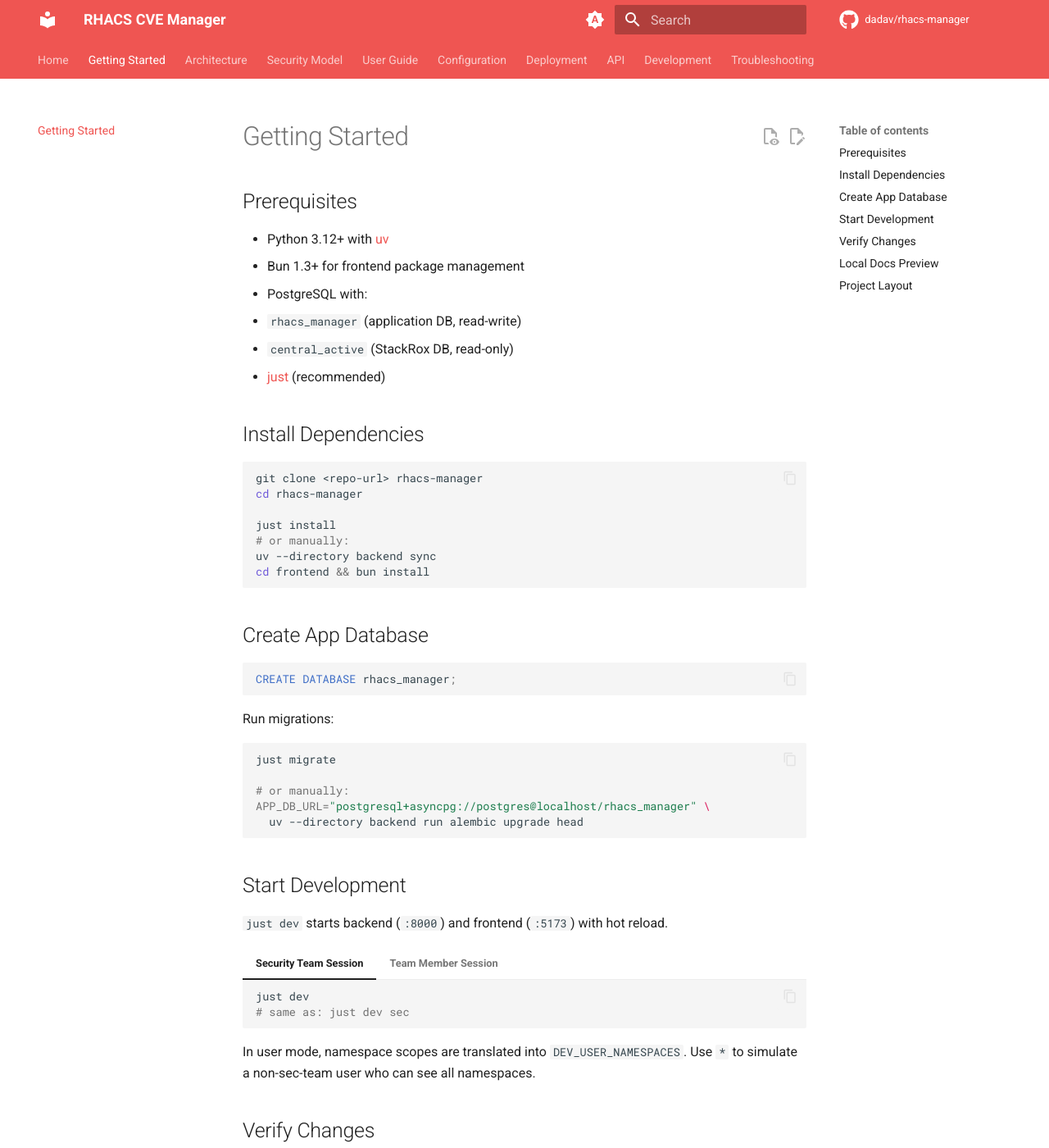
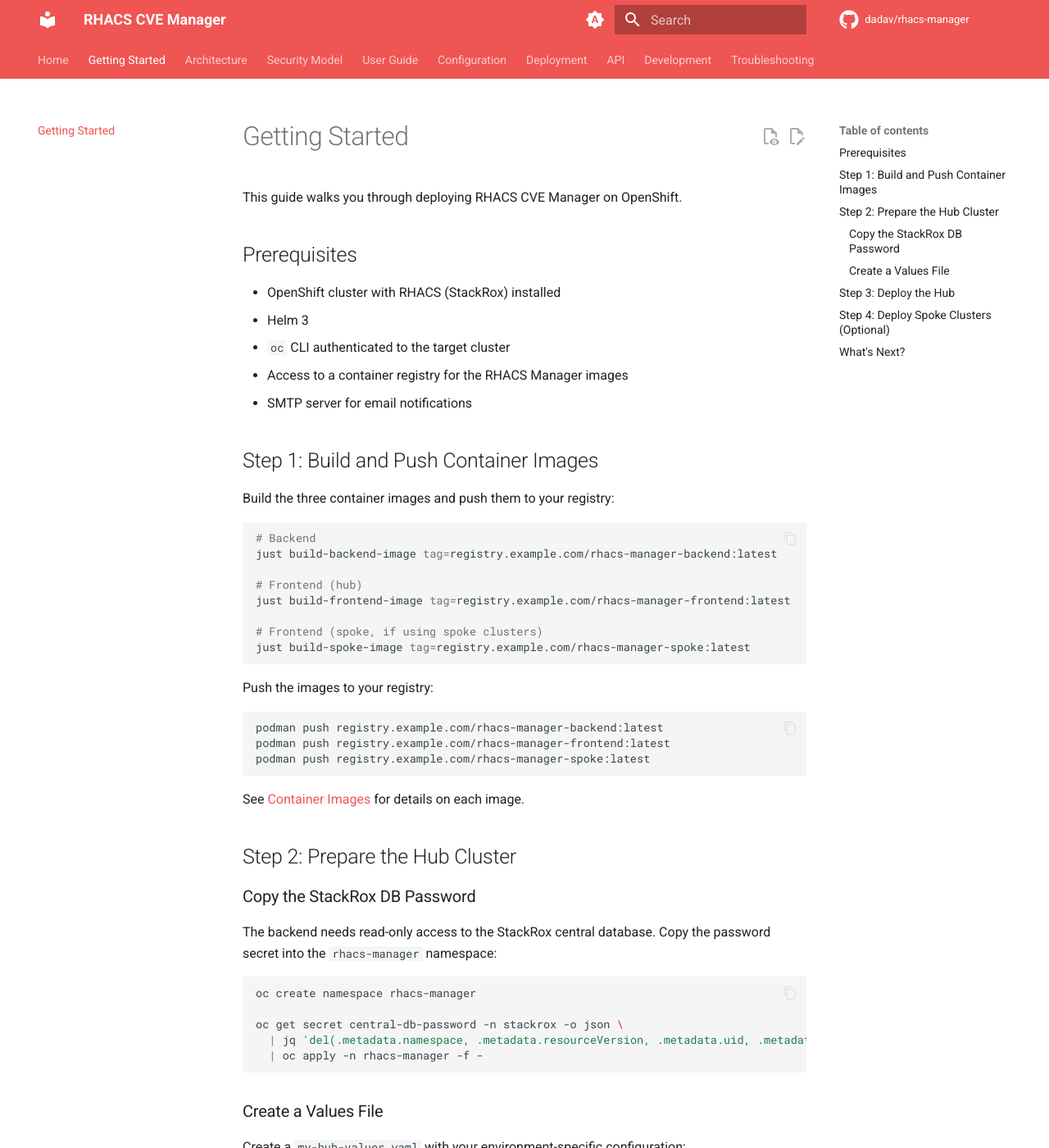
Before and after one commit to dadav/rhacs-manager, an MkDocs documentation site: the page built from docs/getting-started.md, in a window 1280 px wide and 1400 px high. Shown: the whole window at 82% size. Built offline with MkDocs 1.6.1 and Material for MkDocs 9.7.7, drawn with Linux system fonts in a browser that asks for light colours; comment, search, counter and statistics services are not loaded; some of the changed text lies outside the part shown.

Commit message:
docs: Move some docs around

````diff
--- a/docs/development.md
+++ b/docs/development.md
@@ -1,4 +1,85 @@
 # Development
+
+## Prerequisites
+
+- Python 3.12+ with [uv](https://docs.astral.sh/uv/)
+- Bun 1.3+ for frontend package management
+- PostgreSQL with:
+  - `rhacs_manager` (application DB, read-write)
+  - `central_active` (StackRox DB, read-only)
+- [just](https://github.com/casey/just) (recommended)
+
+## Local Setup
+
+```bash
+git clone <repo-url> rhacs-manager
+cd rhacs-manager
+
+just install
+# or manually:
+uv --directory backend sync
+cd frontend && bun install
+```
+
+### Create App Database
+
+```sql
+CREATE DATABASE rhacs_manager;
+```
+
+Run migrations:
+
+```bash
+just migrate
+
+# or manually:
+APP_DB_URL="postgresql+asyncpg://postgres@localhost/rhacs_manager" \
+  uv --directory backend run alembic upgrade head
+```
+
+### Start Development
+
+`just dev` starts backend (`:8000`) and frontend (`:5173`) with hot reload.
+
+=== "Security Team Session"
+
+    ```bash
+    just dev
+    # same as: just dev sec
+    ```
+
+=== "Team Member Session"
+
+    ```bash
+    just dev user
+    just dev user payments:cluster-a
+    just dev user payments:cluster-a inventory:cluster-a
+    just dev user '*'
+    ```
+
+In user mode, namespace scopes are translated into `DEV_USER_NAMESPACES`. Use `*` to simulate a non-sec-team user who can see all namespaces.
+
+### Verify Changes
+
+```bash
+just check
+
+# individual commands:
+just test           # backend tests
+just lint           # frontend lint
+just build-frontend # frontend type-check + build
+```
+
+!!! warning
+    Backend tests and frontend build must pass before merging.
+
+### Local Docs Preview
+
+```bash
+just docs
+# build static output:
+just docs-build
+```
 
 ## Justfile Commands
 
--- a/docs/getting-started.md
+++ b/docs/getting-started.md
@@ -1,114 +1,131 @@
 # Getting Started
+
+This guide walks you through deploying RHACS CVE Manager on OpenShift.
 
 ## Prerequisites
 
-- Python 3.12+ with [uv](https://docs.astral.sh/uv/)
-- Bun 1.3+ for frontend package management
-- PostgreSQL with:
-  - `rhacs_manager` (application DB, read-write)
-  - `central_active` (StackRox DB, read-only)
-- [just](https://github.com/casey/just) (recommended)
+- OpenShift cluster with RHACS (StackRox) installed
+- Helm 3
+- `oc` CLI authenticated to the target cluster
+- Access to a container registry for the RHACS Manager images
+- SMTP server for email notifications
 
-## Install Dependencies
+## Step 1: Build and Push Container Images
+
+Build the three container images and push them to your registry:
 
 ```bash
-git clone <repo-url> rhacs-manager
-cd rhacs-manager
+# Backend
+just build-backend-image tag=registry.example.com/rhacs-manager-backend:latest
 
-just install
-# or manually:
-uv --directory backend sync
-cd frontend && bun install
+# Frontend (hub)
+just build-frontend-image tag=registry.example.com/rhacs-manager-frontend:latest
+
+# Frontend (spoke, if using spoke clusters)
+just build-spoke-image tag=registry.example.com/rhacs-manager-spoke:latest
 ```
 
-## Create App Database
+Push the images to your registry:
 
-```sql
-CREATE DATABASE rhacs_manager;
+```bash
+podman push registry.example.com/rhacs-manager-backend:latest
+podman push registry.example.com/rhacs-manager-frontend:latest
+podman push registry.example.com/rhacs-manager-spoke:latest
 ```
 
-Run migrations:
+See [Container Images](deployment/containers.md) for details on each image.
+
+## Step 2: Prepare the Hub Cluster
+
+### Copy the StackRox DB Password
+
+The backend needs read-only access to the StackRox central database. Copy the password secret into the `rhacs-manager` namespace:
 
 ```bash
-just migrate
+oc create namespace rhacs-manager
 
-# or manually:
-APP_DB_URL="postgresql+asyncpg://postgres@localhost/rhacs_manager" \
-  uv --directory backend run alembic upgrade head
+oc get secret central-db-password -n stackrox -o json \
+  | jq 'del(.metadata.namespace, .metadata.resourceVersion, .metadata.uid, .metadata.creationTimestamp)' \
+  | oc apply -n rhacs-manager -f -
 ```
 
-## Start Development
+### Create a Values File
 
-`just dev` starts backend (`:8000`) and frontend (`:5173`) with hot reload.
+Create a `my-hub-values.yaml` with your environment-specific configuration:
 
-=== "Security Team Session"
+```yaml
+backend:
+  image:
+    repository: registry.example.com/rhacs-manager-backend
+    tag: latest
+  secret:
+    stringData:
+      SECRET_KEY: "<random-secret-key>"
+      DEV_MODE: "false"
+      SMTP_HOST: "smtp.example.com"
+      SMTP_PORT: "587"
+      SMTP_FROM: "rhacs-manager@example.com"
+      SMTP_USER: "user"
+      SMTP_PASSWORD: "password"
+      SMTP_TLS: "false"
+      SMTP_STARTTLS: "true"
+      SMTP_VALIDATE_CERTS: "true"
+      APP_BASE_URL: "https://rhacs-manager.apps.hub.example.com"
+      SPOKE_API_KEYS: "<key-for-spoke-clusters>"
+      SEC_TEAM_GROUP: "rhacs-security-team"
+      MANAGEMENT_EMAIL: "security@example.com"
 
-    ```bash
-    just dev
-    # same as: just dev sec
-    ```
+frontend:
+  image:
+    repository: registry.example.com/rhacs-manager-frontend
+    tag: latest
+```
 
-=== "Team Member Session"
+See `examples/helm-values-hub-minimal.yaml` for a minimal example and [Configuration](configuration.md) for all available settings.
 
-    ```bash
-    just dev user
-    just dev user payments:cluster-a
-    just dev user payments:cluster-a inventory:cluster-a
-    just dev user '*'
-    ```
-
-In user mode, namespace scopes are translated into `DEV_USER_NAMESPACES`. Use `*` to simulate a non-sec-team user who can see all namespaces.
-
-## Verify Changes
+## Step 3: Deploy the Hub
 
 ```bash
-just check
-
-# individual commands:
-just test           # backend tests
-just lint           # frontend lint
-just build-frontend # frontend type-check + build
+helm upgrade --install rhacs-manager deploy/helm/rhacs-manager \
+  -n rhacs-manager --create-namespace \
+  -f my-hub-values.yaml
 ```
 
-!!! warning
-    Backend tests and frontend build must pass before merging.
-
-## Local Docs Preview
+Verify the deployment:
 
 ```bash
-just docs
-# build static output:
-just docs-build
+oc -n rhacs-manager get pods
+oc -n rhacs-manager get routes
+curl https://rhacs-manager-api.apps.hub.example.com/health
 ```
 
-## Project Layout
+Expected health response:
 
-```text
-rhacs-manager/
-  auth-header-injector/
-    main.go
-    Containerfile
-  backend/
-    app/
-      main.py
-      config.py
-      database.py
-      routers/
-      models/
-      stackrox/queries.py
-      tasks/scheduler.py
-    alembic/
-    tests/
-  frontend/
-    src/
-      pages/
-      components/
-      api/client.ts
-      utils/errors.ts
-  deploy/
-    helm/
-      rhacs-manager/
-  docs/
-  mkdocs.yml
-  justfile
+```json
+{ "status": "ok" }
 ```
+
+## Step 4: Deploy Spoke Clusters (Optional)
+
+Spoke clusters provide namespace-scoped access to the hub via OpenShift OAuth. Each spoke runs a frontend pod with an oauth-proxy sidecar -- no backend or database is needed on spoke clusters.
+
+```bash
+helm upgrade --install rhacs-manager-spoke deploy/helm/rhacs-manager \
+  -n rhacs-manager --create-namespace \
+  --set mode=spoke \
+  --set spoke.oauthProxy.cookieSecret="$(openssl rand -base64 32)" \
+  --set spoke.frontend.image.repository=registry.example.com/rhacs-manager-spoke \
+  --set spoke.frontend.image.tag=latest \
+  --set spoke.frontend.hubApiUrl=https://rhacs-manager-api.apps.hub.example.com \
+  --set spoke.frontend.spokeApiKey="<key-matching-hub-SPOKE_API_KEYS>"
+```
+
+See [Spoke Deployment](deployment/spoke.md) for namespace annotation setup and full configuration.
+
+## What's Next?
+
+- [Architecture](architecture.md) -- understand the hub-spoke model
+- [Security Model](security.md) -- namespace scoping and role model
+- [User Guide](user-guide.md) -- how to use the application
+- [Configuration](configuration.md) -- all configuration options
+- [Deployment Overview](deployment/index.md) -- detailed deployment reference
````
